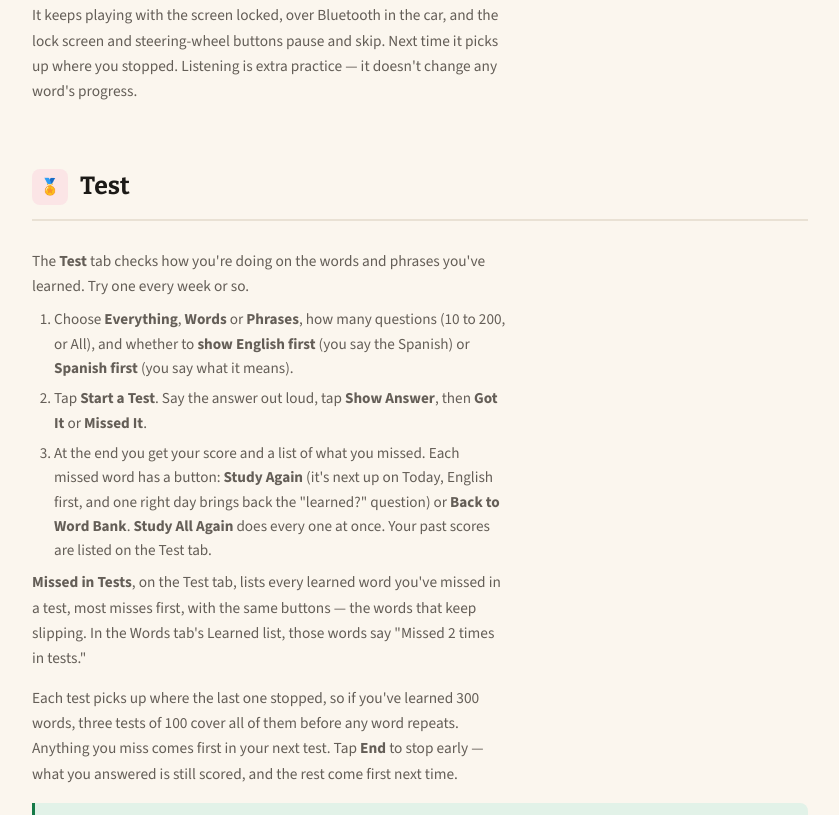
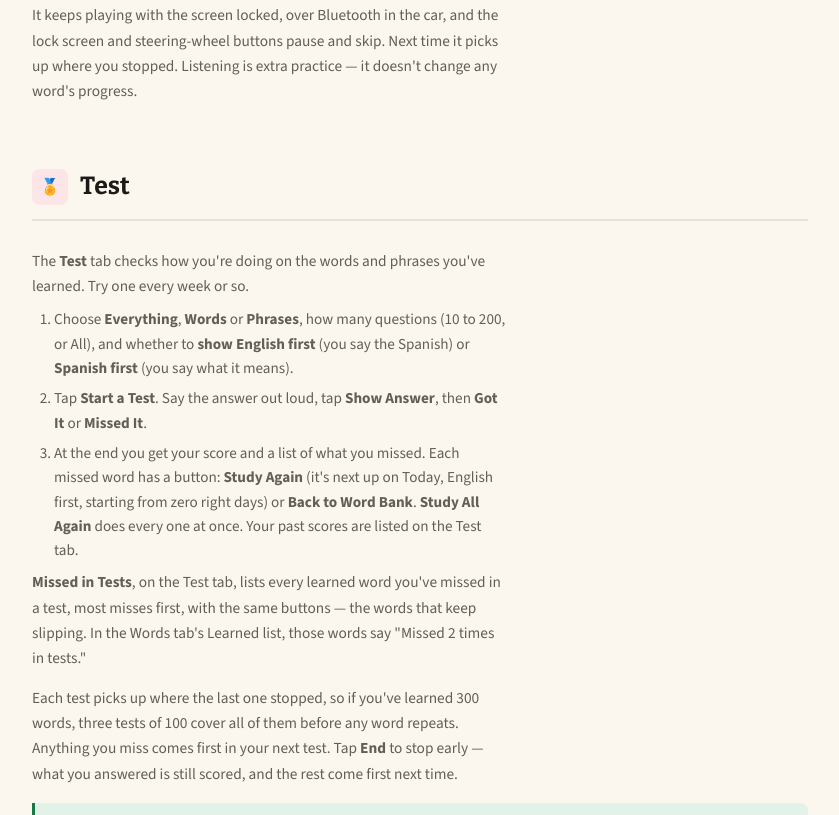
Before and after one commit to azbarks/SpanishHelper-Website, a plain HTML site: page help.html in a window 1280 px wide. Shown: the part 11185-12000 px from the top of the page, without its empty margins (354-1193 px from the left). Drawn offline with nearby package versions, Linux system fonts and the light colour scheme.

Commit message:
Help: Study Again after a test starts from zero right days
Co-Authored-By: Claude Opus 5.5 <noreply@anthropic.com>

```diff
--- a/help.html
+++ b/help.html
@@ -543,7 +543,7 @@
         <ol>
           <li>Choose <strong>Everything</strong>, <strong>Words</strong> or <strong>Phrases</strong>, how many questions (10 to 200, or All), and whether to <strong>show English first</strong> (you say the Spanish) or <strong>Spanish first</strong> (you say what it means).</li>
           <li>Tap <strong>Start a Test</strong>. Say the answer out loud, tap <strong>Show Answer</strong>, then <strong>Got It</strong> or <strong>Missed It</strong>.</li>
-          <li>At the end you get your score and a list of what you missed. Each missed word has a button: <strong>Study Again</strong> (it's next up on Today, English first, and one right day brings back the "learned?" question) or <strong>Back to Word Bank</strong>. <strong>Study All Again</strong> does every one at once. Your past scores are listed on the Test tab.</li>
+          <li>At the end you get your score and a list of what you missed. Each missed word has a button: <strong>Study Again</strong> (it's next up on Today, English first, starting from zero right days) or <strong>Back to Word Bank</strong>. <strong>Study All Again</strong> does every one at once. Your past scores are listed on the Test tab.</li>
         </ol>
         <p><strong>Missed in Tests</strong>, on the Test tab, lists every learned word you've missed in a test, most misses first, with the same buttons — the words that keep slipping. In the Words tab's Learned list, those words say "Missed 2 times in tests."</p>
         <p>Each test picks up where the last one stopped, so if you've learned 300 words, three tests of 100 cover all of them before any word repeats. Anything you miss comes first in your next test. Tap <strong>End</strong> to stop early — what you answered is still scored, and the rest come first next time.</p>
```
